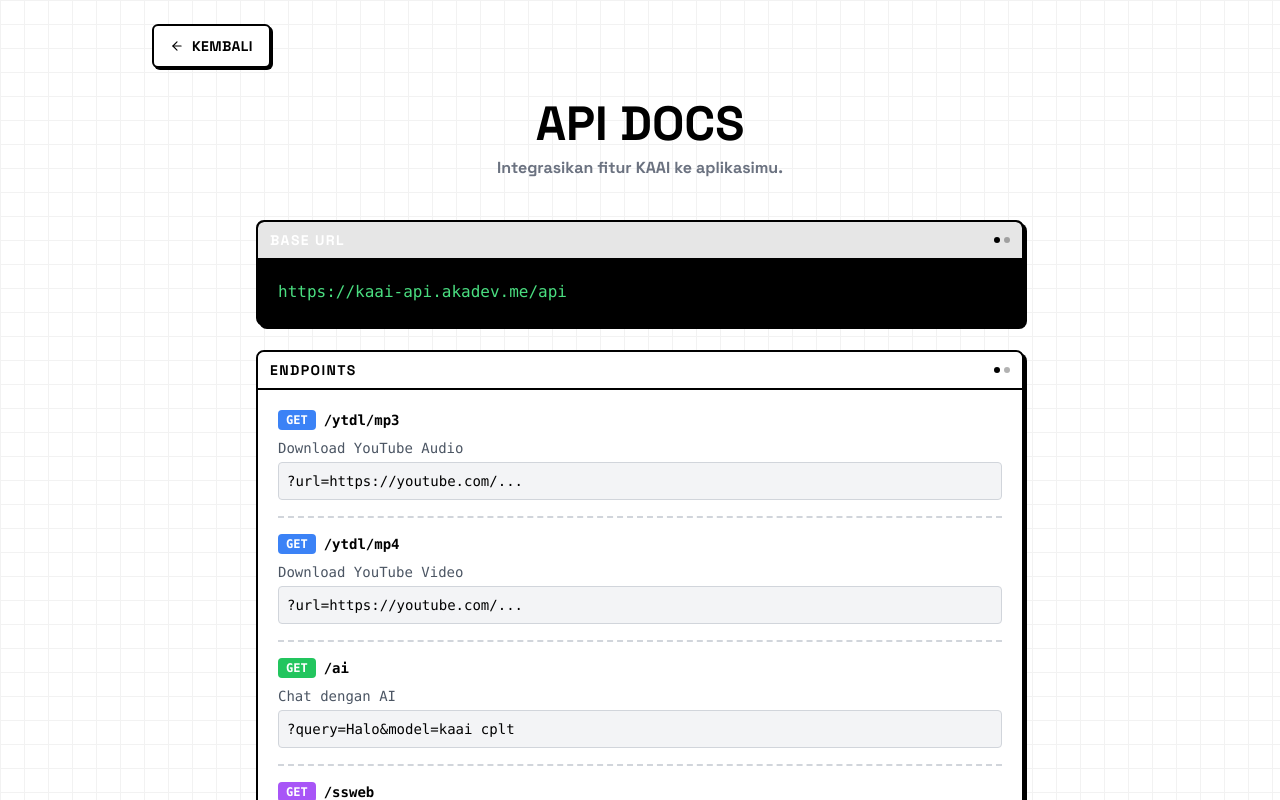
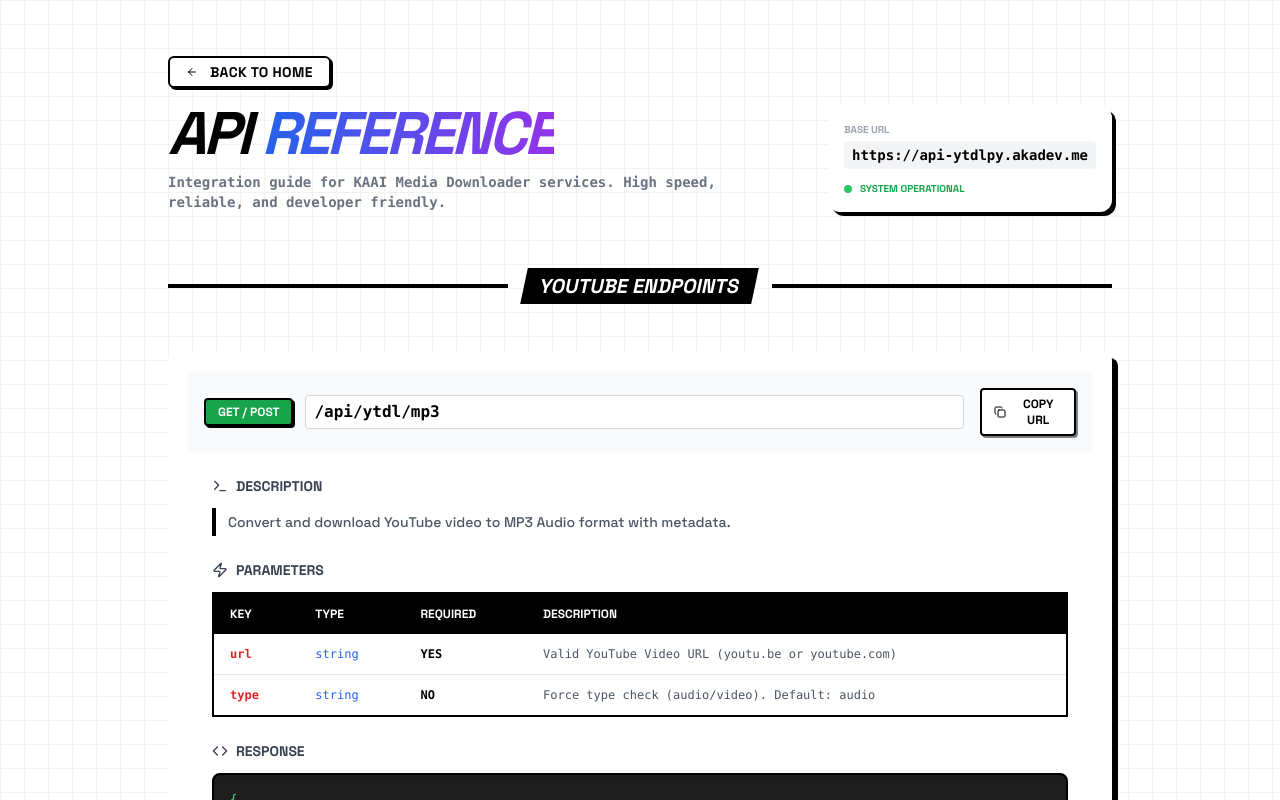
Before and after one commit to akaanakbaik/kaai, a React (Vite) app: page /docs in a window 1280 px wide. Shown: the top 800 px of the page. Built offline with nearby package versions, Linux system fonts and the light colour scheme.

Commit message:
Update Docs.jsx

```diff
--- a/src/pages/Docs.jsx
+++ b/src/pages/Docs.jsx
@@ -1,80 +1,217 @@
-import React from 'react';
-import { Link } from 'react-router-dom';
-import { NeoCard, NeoButton, PageWrapper } from '../components/NeoUI';
-import { ArrowLeft, Server, Terminal } from 'lucide-react';
-import { Helmet } from 'react-helmet-async';
+import React, { useState } from 'react'
+import { Link } from 'react-router-dom'
+import { NeoCard, NeoButton, PageWrapper } from '../components/NeoUI'
+import { ArrowLeft, Server, Terminal, Copy, Check, Code, Globe, Zap } from 'lucide-react'
+import { Helmet } from 'react-helmet-async'
+import { motion, AnimatePresence } from 'framer-motion'
+import toast from 'react-hot-toast'
+
+const EndpointCard = ({ method, path, desc, params, response }) => {
+    const [copied, setCopied] = useState(false)
+
+    const handleCopy = () => {
+        navigator.clipboard.writeText(`https://api-ytdlpy.akadev.me${path}`)
+        setCopied(true)
+        toast.success('Endpoint copied!')
+        setTimeout(() => setCopied(false), 2000)
+    }
+
+    return (
+        <NeoCard className="bg-white p-0 overflow-hidden mb-6 border-3 border-black shadow-[6px_6px_0px_0px_black]">
+            <div className="bg-gray-50 border-b-3 border-black p-4 flex flex-col md:flex-row justify-between items-start md:items-center gap-4">
+                <div className="flex items-center gap-3 overflow-hidden w-full">
+                    <span className={`px-3 py-1 text-white font-black text-xs rounded border-2 border-black shadow-[2px_2px_0px_0px_black] ${method === 'GET' ? 'bg-blue-600' : 'bg-green-600'}`}>
+                        {method}
+                    </span>
+                    <code className="font-mono font-bold text-sm md:text-base truncate bg-white px-2 py-1 border border-gray-300 rounded flex-1">
+                        {path}
+                    </code>
+                </div>
+                <button
+                    onClick={handleCopy}
+                    className="flex items-center gap-2 text-xs font-bold bg-white border-2 border-black px-3 py-1.5 rounded hover:bg-black hover:text-white transition-all shadow-[2px_2px_0px_0px_gray] active:translate-y-0.5 active:shadow-none"
+                >
+                    {copied ? <Check size={14} /> : <Copy size={14} />}
+                    {copied ? 'COPIED' : 'COPY URL'}
+                </button>
+            </div>
+
+            <div className="p-5 md:p-6 space-y-6">
+                <div>
+                    <h4 className="font-black text-sm uppercase flex items-center gap-2 mb-3 text-gray-700">
+                        <Terminal size={16} /> Description
+                    </h4>
+                    <p className="text-sm font-medium text-gray-600 border-l-4 border-black pl-3 py-1">
+                        {desc}
+                    </p>
+                </div>
+
+                <div>
+                    <h4 className="font-black text-sm uppercase flex items-center gap-2 mb-3 text-gray-700">
+                        <Zap size={16} /> Parameters
+                    </h4>
+                    <div className="overflow-x-auto">
+                        <table className="w-full text-sm text-left border-2 border-black">
+                            <thead className="bg-black text-white uppercase text-xs">
+                                <tr>
+                                    <th className="px-4 py-3">Key</th>
+                                    <th className="px-4 py-3">Type</th>
+                                    <th className="px-4 py-3">Required</th>
+                                    <th className="px-4 py-3">Description</th>
+                                </tr>
+                            </thead>
+                            <tbody className="bg-white font-mono text-xs">
+                                {params.map((p, i) => (
+                                    <tr key={i} className="border-b border-gray-200 last:border-b-0 hover:bg-yellow-50">
+                                        <td className="px-4 py-3 font-bold text-red-600">{p.key}</td>
+                                        <td className="px-4 py-3 text-blue-600">{p.type}</td>
+                                        <td className="px-4 py-3 font-bold">{p.req ? 'YES' : 'NO'}</td>
+                                        <td className="px-4 py-3 text-gray-600">{p.desc}</td>
+                                    </tr>
+                                ))}
+                            </tbody>
+                        </table>
+                    </div>
+                </div>
+
+                <div>
+                    <h4 className="font-black text-sm uppercase flex items-center gap-2 mb-3 text-gray-700">
+                        <Code size={16} /> Response
+                    </h4>
+                    <div className="bg-[#1e1e1e] p-4 rounded-lg border-2 border-black shadow-inner relative group">
+                        <div className="absolute top-2 right-2 opacity-0 group-hover:opacity-100 transition-opacity">
+                            <span className="text-[10px] text-gray-500 font-mono">JSON</span>
+                        </div>
+                        <pre className="font-mono text-[10px] md:text-xs text-green-400 overflow-x-auto custom-scrollbar leading-relaxed">
+                            {JSON.stringify(response, null, 2)}
+                        </pre>
+                    </div>
+                </div>
+            </div>
+        </NeoCard>
+    )
+}
 
 const Docs = () => {
     return (
         <PageWrapper>
-            <Helmet><title>KAAI - API Documentation</title></Helmet>
+            <Helmet><title>API DOCUMENTATION - KAAI</title></Helmet>
 
-            <div className="mb-8">
-                <Link to="/"><NeoButton variant="white" className="text-xs"><ArrowLeft size={14}/> KEMBALI</NeoButton></Link>
+            <div className="w-full max-w-5xl mx-auto px-4 pb-20 pt-8">
+
+                <div className="mb-10 flex flex-col md:flex-row justify-between items-start md:items-end gap-6">
+                    <div>
+                        <Link to="/">
+                            <NeoButton variant="white" className="h-8 text-[10px] mb-4">
+                                <ArrowLeft size={12} className="mr-1"/> BACK TO HOME
+                            </NeoButton>
+                        </Link>
+                        <h1 className="text-4xl md:text-6xl font-black italic tracking-tighter leading-none mb-2">
+                            API <span className="text-transparent bg-clip-text bg-gradient-to-r from-blue-600 to-purple-600">REFERENCE</span>
+                        </h1>
+                        <p className="font-bold font-mono text-gray-500 text-xs md:text-sm max-w-xl">
+                            Integration guide for KAAI Media Downloader services. High speed, reliable, and developer friendly.
+                        </p>
                     </div>
 
-            <div className="text-center mb-10">
-                <h1 className="text-5xl font-black mb-2">API DOCS</h1>
-                <p className="font-bold text-gray-500">Integrasikan fitur KAAI ke aplikasimu.</p>
+                    <div className="bg-white border-3 border-black p-4 shadow-[4px_4px_0px_0px_black] rounded-xl flex flex-col gap-1 w-full md:w-auto">
+                        <span className="text-[10px] font-black text-gray-400 uppercase">Base URL</span>
+                        <code className="font-mono font-bold text-sm bg-gray-100 px-2 py-1 rounded select-all">
+                            https://api-ytdlpy.akadev.me
+                        </code>
+                        <div className="flex items-center gap-2 mt-2">
+                            <div className="w-2 h-2 rounded-full bg-green-500 animate-pulse"></div>
+                            <span className="text-[10px] font-bold text-green-600">SYSTEM OPERATIONAL</span>
                         </div>
-
-            <div className="space-y-6 max-w-3xl mx-auto">
-                <NeoCard title="BASE URL" className="bg-black text-white">
-                    <code className="font-mono text-green-400">https://kaai-api.akadev.me/api</code>
-                </NeoCard>
-
-                <NeoCard title="ENDPOINTS" className="bg-white">
-                    <div className="space-y-4 font-mono text-sm">
-
-                        <div className="border-b-2 border-dashed border-gray-300 pb-4">
-                            <div className="flex items-center gap-2 mb-2">
-                                <span className="bg-blue-500 text-white px-2 py-0.5 rounded text-xs font-bold">GET</span>
-                                <span className="font-bold">/ytdl/mp3</span>
-                            </div>
-                            <p className="text-gray-600 mb-1">Download YouTube Audio</p>
-                            <div className="bg-gray-100 p-2 rounded border border-gray-300">
-                                ?url=https://youtube.com/...
                     </div>
                 </div>
 
-                        <div className="border-b-2 border-dashed border-gray-300 pb-4">
-                            <div className="flex items-center gap-2 mb-2">
-                                <span className="bg-blue-500 text-white px-2 py-0.5 rounded text-xs font-bold">GET</span>
-                                <span className="font-bold">/ytdl/mp4</span>
-                            </div>
-                            <p className="text-gray-600 mb-1">Download YouTube Video</p>
-                            <div className="bg-gray-100 p-2 rounded border border-gray-300">
-                                ?url=https://youtube.com/...
-                            </div>
+                <div className="grid grid-cols-1 gap-8">
+
+                    <div className="flex items-center gap-4 my-4">
+                        <div className="h-1 bg-black flex-1"></div>
+                        <span className="font-black text-xl uppercase bg-black text-white px-4 py-1 -skew-x-12">YouTube Endpoints</span>
+                        <div className="h-1 bg-black flex-1"></div>
                     </div>
 
-                        <div className="border-b-2 border-dashed border-gray-300 pb-4">
-                            <div className="flex items-center gap-2 mb-2">
-                                <span className="bg-green-500 text-white px-2 py-0.5 rounded text-xs font-bold">GET</span>
-                                <span className="font-bold">/ai</span>
-                            </div>
-                            <p className="text-gray-600 mb-1">Chat dengan AI</p>
-                            <div className="bg-gray-100 p-2 rounded border border-gray-300">
-                                ?query=Halo&model=kaai cplt
-                            </div>
+                    <EndpointCard
+                        method="GET / POST"
+                        path="/api/ytdl/mp3"
+                        desc="Convert and download YouTube video to MP3 Audio format with metadata."
+                        params={[
+                            { key: "url", type: "string", req: true, desc: "Valid YouTube Video URL (youtu.be or youtube.com)" },
+                            { key: "type", type: "string", req: false, desc: "Force type check (audio/video). Default: audio" }
+                        ]}
+                        response={{
+                            "author": "aka",
+                            "email_author": "akaanakbaik17@proton.me",
+                            "status": true,
+                            "metadata": {
+                                "title": "Song Title",
+                                "thumbnail": "https://i.ytimg.com/...",
+                                "duration": "03:45",
+                                "author": "Artist Name",
+                                "engine": "Engine A (Audio/Pure)",
+                                "filename": "song.mp3",
+                                "preview_url": "https://api.../file.mp3",
+                                "download_url": "https://api.../file.mp3?download=1"
+                            }
+                        }}
+                    />
+
+                    <EndpointCard
+                        method="GET / POST"
+                        path="/api/ytdl/mp4"
+                        desc="Download YouTube video in MP4 format (High Quality)."
+                        params={[
+                            { key: "url", type: "string", req: true, desc: "Valid YouTube Video URL" },
+                            { key: "type", type: "string", req: false, desc: "Force type check. Default: video" }
+                        ]}
+                        response={{
+                            "author": "aka",
+                            "email_author": "akaanakbaik17@proton.me",
+                            "status": true,
+                            "metadata": {
+                                "title": "Video Title",
+                                "thumbnail": "https://i.ytimg.com/...",
+                                "duration": "10:20",
+                                "author": "Channel Name",
+                                "engine": "Engine A (Video/Pure)",
+                                "filename": "video.mp4",
+                                "preview_url": "https://api.../video.mp4",
+                                "download_url": "https://api.../video.mp4?download=1"
+                            }
+                        }}
+                    />
+
                 </div>
 
-                        <div>
-                            <div className="flex items-center gap-2 mb-2">
-                                <span className="bg-purple-500 text-white px-2 py-0.5 rounded text-xs font-bold">GET</span>
-                                <span className="font-bold">/ssweb</span>
-                            </div>
-                            <p className="text-gray-600 mb-1">Screenshot Website</p>
-                            <div className="bg-gray-100 p-2 rounded border border-gray-300">
-                                ?url=https://google.com&type=desktop
-                            </div>
+                <div className="mt-12 p-8 bg-black text-white text-center rounded-2xl border-4 border-gray-800">
+                    <Globe size={32} className="mx-auto mb-4 animate-spin-slow text-purple-400" />
+                    <h3 className="text-2xl font-black mb-2">READY TO BUILD?</h3>
+                    <p className="text-gray-400 mb-6 max-w-lg mx-auto">
+                        Start integrating our API into your applications today. No API key required for free tier usage.
+                    </p>
+                    <a href="mailto:akaanakbaik17@proton.me" className="inline-block">
+                        <button className="bg-white text-black px-8 py-3 font-black text-sm uppercase rounded-lg hover:bg-gray-200 transition-colors shadow-[4px_4px_0px_0px_gray] active:translate-y-1 active:shadow-none">
+                            Contact Developer
+                        </button>
+                    </a>
                 </div>
 
             </div>
-                </NeoCard>
-            </div>
+
+            <style jsx>{`
+                .animate-spin-slow {
+                    animation: spin 10s linear infinite;
+                }
+                @keyframes spin {
+                    from { transform: rotate(0deg); }
+                    to { transform: rotate(360deg); }
+                }
+            `}</style>
         </PageWrapper>
-    );
-};
+    )
+}
 
-export default Docs;
+export default Docs
```
Lines whose indentation alone changed are shown as unchanged.
